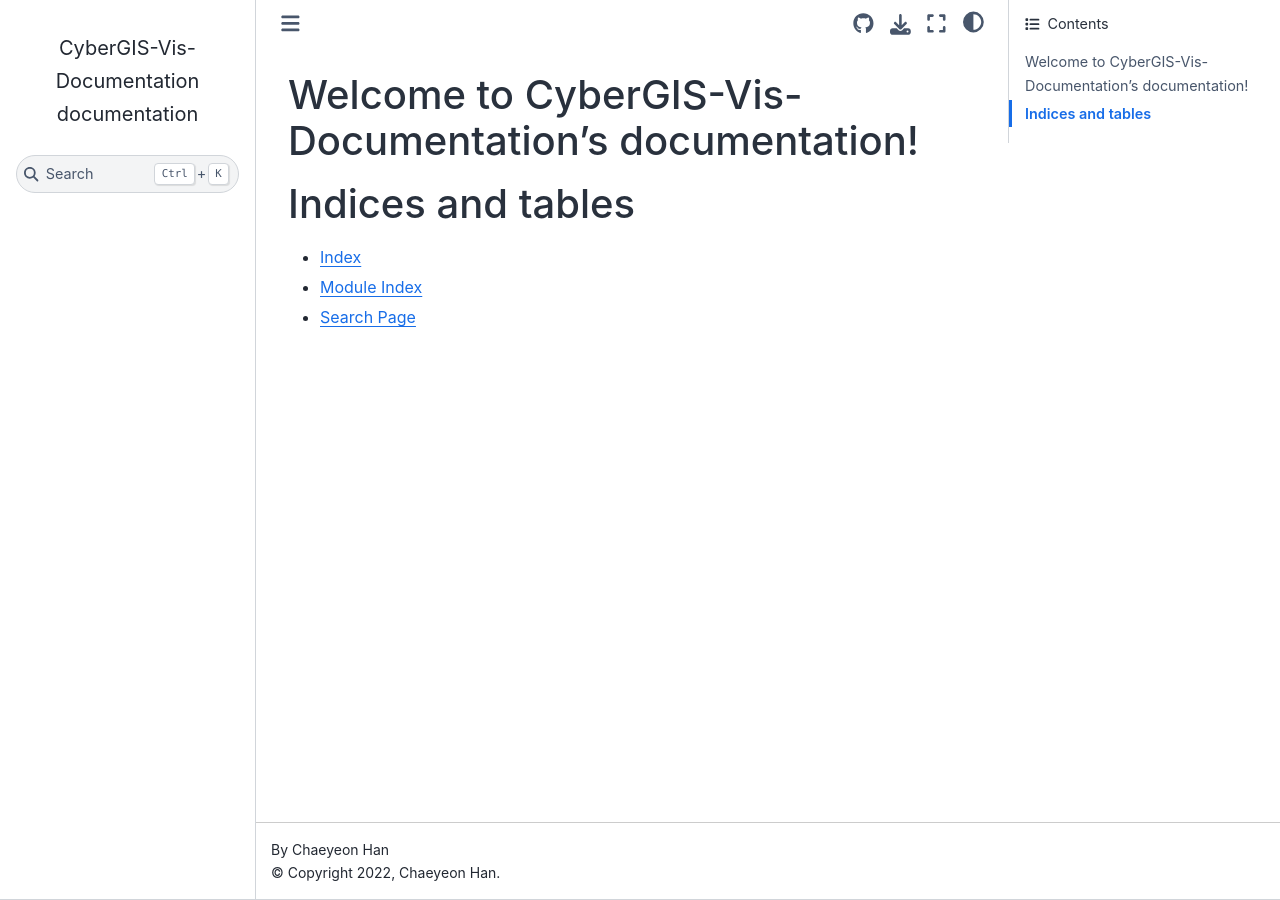
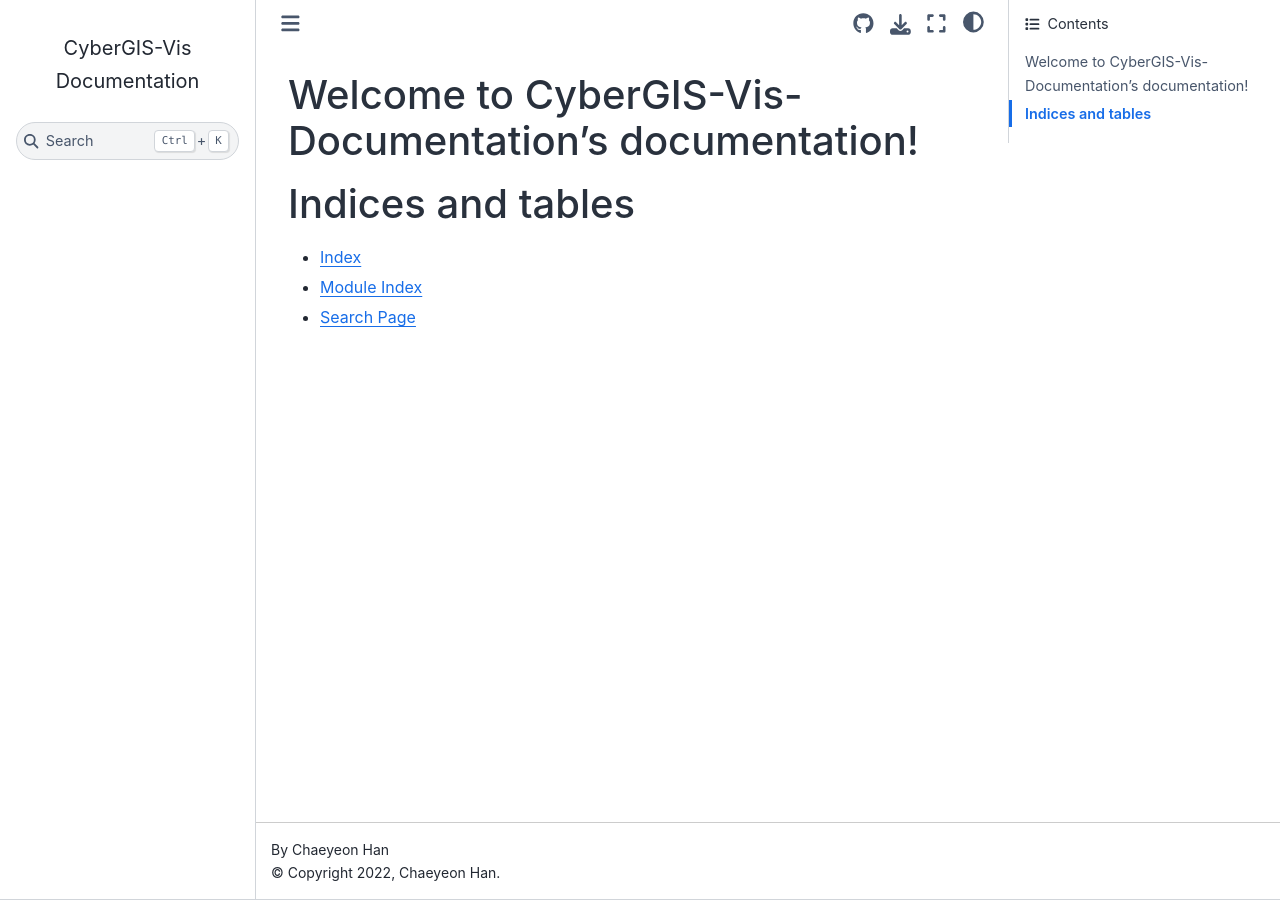
Before and after one commit to cybergis/CyberGIS-Vis-Documentation, a Sphinx documentation site: the page built from docs/index.rst, in a window 1280 px wide. Built offline with Sphinx 7.4.7 and the Sphinx Book theme 1.1.4, drawn with Linux system fonts in a browser that asks for light colours.

Commit message:
Update conf.py

```diff
--- a/docs/conf.py
+++ b/docs/conf.py
@@ -28,7 +28,7 @@
 # extensions coming with Sphinx (named 'sphinx.ext.*') or your custom
 # ones.
 #extensions = ['myst_parser']
-extensions = ['sphinx_book_theme']
+extensions = []
 
 # Add any paths that contain templates here, relative to this directory.
 templates_path = ['_templates']
@@ -50,7 +50,7 @@
     "use_repository_button": True,
 }
 html_logo = "html/images/cybergis-vis-image.png"
-
+html_title = "CyberGIS-Vis Documentation"
 # Add any paths that contain custom static files (such as style sheets) here,
 # relative to this directory. They are copied after the builtin static files,
 # so a file named "default.css" will overwrite the builtin "default.css".
```
